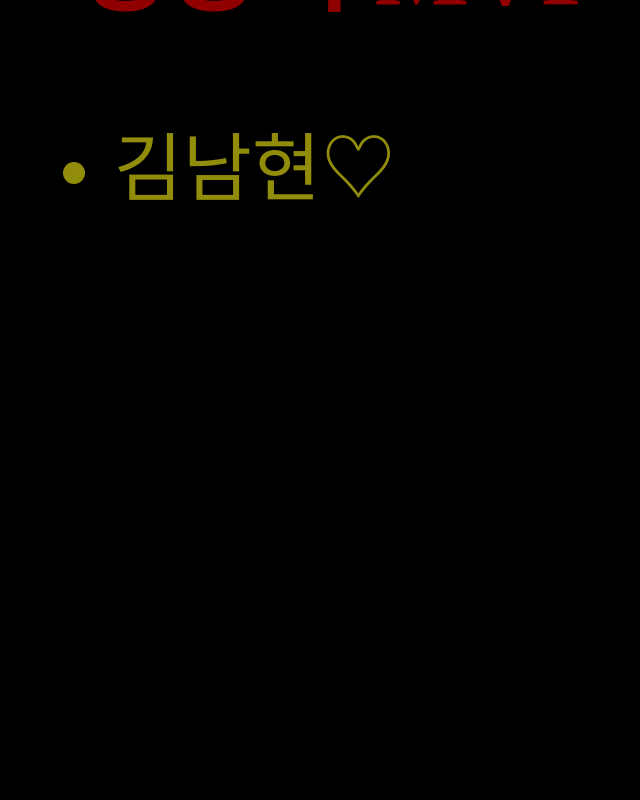
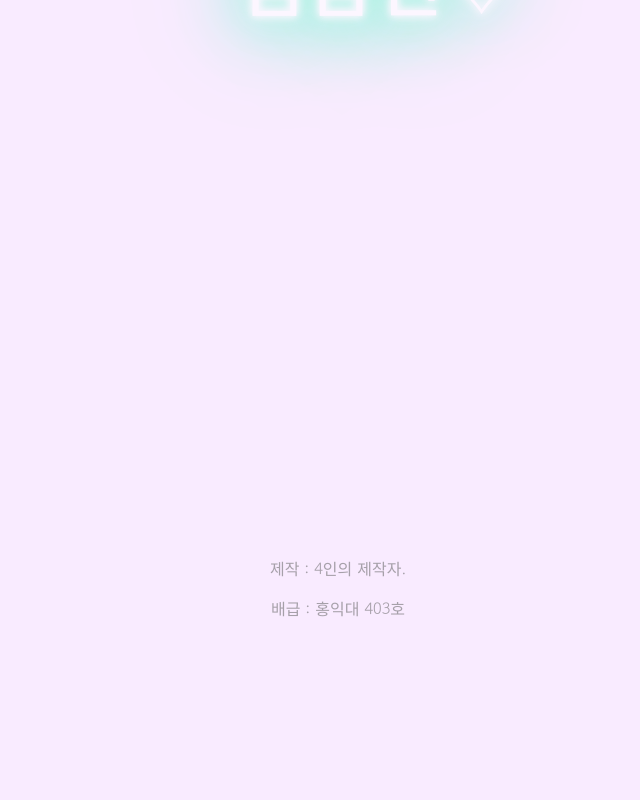
Before and after one commit to vero-zero/hongikproject1, a Django app: page /mvp/mvplist/ in a window 1280 px wide. Shown: the whole page, without its empty margins (302-942 px from the left). Run offline with Django 4.2, Linux system fonts and the light colour scheme; data comes from the database, SQL or seed files in the repository; both versions use the stored data as it was after the commit; some web fonts are replaced.

Commit message:
완성본

```diff
--- a/main/templates/main/main.html
+++ b/main/templates/main/main.html
@@ -30,7 +30,7 @@
     </form>
 </span>
 </body>
-<table>
+{% comment %} <table>
     <span class = 'glory' >명예의전당</sapn>
     <thead>
         <tr>
@@ -48,7 +48,7 @@
       </tr>
       {% endfor %}
     </tbody>
-</table>
+</table> {% endcomment %}
 <script>
     search = location.search
     if(search.indexOf('msg=1') > -1) {
--- a/mvp/templates/mvp/mvp.html
+++ b/mvp/templates/mvp/mvp.html
@@ -2,7 +2,7 @@
   <title>WAYgame</title>
   <link rel="preconnect" href="https://fonts.googleapis.com">
   <link rel="preconnect" href="https://fonts.gstatic.com" crossorigin>
-  <link href="https://fonts.google.com/specimen/Nanum+Myeongjo?subset=korean&noto.script=Kore" rel="stylesheet">
+  <link href="https://fonts.googleapis.com/css2?family=Gowun+Dodum&display=swap" rel="stylesheet">
 
 
 <style>
@@ -21,14 +21,14 @@
     position: fixed;
     top: 0;
     left: 0;
-    height: 100%;
+    height: 90%;
     width: 100%;
     display: flex;
     justify-content: center;
     align-items: center;
-    background-color: black;
+    background-color:  #F9EBFF;
     color: #FFF700;
-    font-family: 'Nanum Myeongjo', serif;
+    font-family: 'Gowun Dodum', sans-serif;
     overflow: hidden;
   }
   #starwars .crawl {
@@ -37,37 +37,115 @@
     opacity: 1;
 
   }
+  body {text-align: center;
+    background-color:  #F9EBFF;}
 
   h1 {
     font-size: 100px;
-    color: #FF0000;
+    color: #fff;
+    text-shadow: 0 0 7px #fff, 0 0 10px #fff, 0 0 21px #fff, 0 0 42px #0fa,
+    0 0 82px #0fa, 0 0 92px #0fa, 0 0 102px #0fa, 0 0 151px #0fa;
+    text-shadow:[x-offset] [y-offset] [blur-radius] [color]
   }
 
+
   ul {
+    text-align:center;
     font-size: 75px;
-    color: #FFF815;
+    color: #fff;
+    text-shadow: 0 0 7px #fff, 0 0 10px #fff, 0 0 21px #fff, 0 0 42px #0fa,
+    0 0 82px #0fa, 0 0 92px #0fa, 0 0 102px #0fa, 0 0 151px #0fa;
   }
+ ul:hover {
+    transition: font-size 1s ease-out;
+    text-align:center;
+    font-size: 100px;
+    color: #fff;
+    text-shadow:/* Green glow */ 0 0 42px #0fa, 0 0 82px #0fa, 0 0 92px #0fa, 0 0 102px #0fa, 0 0 151px #0fa; ;
+  }
+  p {
+    color: dimgrey;
+  }
+  button[id = "button"] {
+
+      font-size: 15px;
+      color: gray;
+      background-color:  #F9EBFF;
+      justify-content: center;
+      border: none;
+      cursor: pointer;
+      width: 120px;
+      height: 40px;
+      margin-top: 45%;
+      font-family: 'Gowun Dodum', sans-serif;
+      }
+  button:hover {
+
+        /*rgb컬러a알파 0~1까지 화이트 0.3만큼 알파 혹은 반투명*/
+        background: rgba(255, 255, 255, 0.3);
+        /* 변형할 것은 배경 1초, 빠른 시작 서서히 감속*/
+        transition: background 1s ease-out;
+        color: #fff;
+}
+
+
+
 </style>
 </head>
 <body>
   <!-- 스타워즈 엔딩 템플릿 -->
   <div id="starwars">
+
     <div class="crawl">
-      <h1>영광의 MVP</h1>
+      <br>
+      <br>
+      <br>
+      <br>
+      <br>
+      <br>
+      <br>
+      <br>
+      <br>
+      <br>
+      <h1>Most Valuable Player</h1>
       <ul>
         {% for mvp in mvplist %}
-        <li>{{mvp.nickname}}</li>
+        <ul>{{mvp.nickname}}</ul>
         {% endfor %}
       </ul>
+      <br>
+      <br>
+      <br>
+      <br>
+      <br>
+      <br>
+      <br>
+      <br>
+      <br>
+      <br>
+      <br>
+      <br>
+      <br>
+      <br>
+      <br>
+      <br>
+      <br>
+      <br>
+
+
+      <p>제작 : 4인의 제작자.</p>
+      <p>배급 : 홍익대 403호</p>
+
+      </div>
+      <!-- 버튼 -->
     </div>
-  </div>
+      <div>
+        <button id="button">메인 화면으로</button>
+      </div>
 
-   <!-- 버튼 -->
-   <button id="redirect-button">메인 화면으로</button>
-
-   <script>
+      <script>
      // 버튼 클릭 이벤트 처리
-     document.getElementById("redirect-button").addEventListener("click", function() {
+     document.getElementById("button").addEventListener("click", function() {
        window.location.href = "http://127.0.0.1:8000/main/startmain/";
      });
 
--- a/mvp/views.py
+++ b/mvp/views.py
@@ -3,6 +3,6 @@ from main.models import Main_User
 # Create your views here.
 
 def mvplist(request):
-    mvplist = Main_User.objects.filter(score=10)
+    mvplist = Main_User.objects.filter(score = 10)
     print(len(mvplist))
     return render (request,'mvp/mvp.html',{'mvplist':mvplist})
```
Also changed, not shown: end/templates/end/end.html (+83 -6 lines), game/templates/game/game.html (+9 -7 lines), db.sqlite3.
